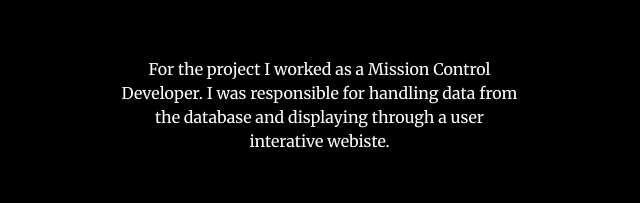
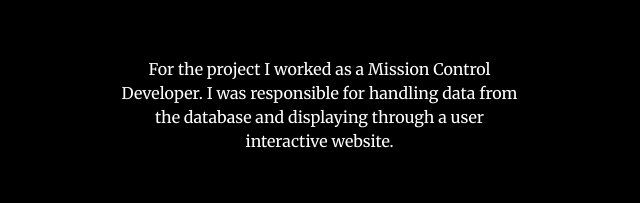
Before and after one commit to bboyle26/bboyle26.github.io, a website: page index.html in a window 1280 px wide. Shown: the part 2143-2346 px from the top of the page, 613-1253 px from the left. Drawn offline with nearby package versions, Linux system fonts and the light colour scheme; grey boxes are pictures that could not be loaded.

Commit message:
Update index.html

```diff
--- a/index.html
+++ b/index.html
@@ -166,7 +166,7 @@
                        </br>
                    <div class="service-box">
                         <p class="text"> For the project I worked as a Mission Control Developer.
-                            I was responsible for handling data from the database and displaying through a user interative webiste.
+                            I was responsible for handling data from the database and displaying through a user interactive website.
                         </p>
                     </div>
                 </div>
```
